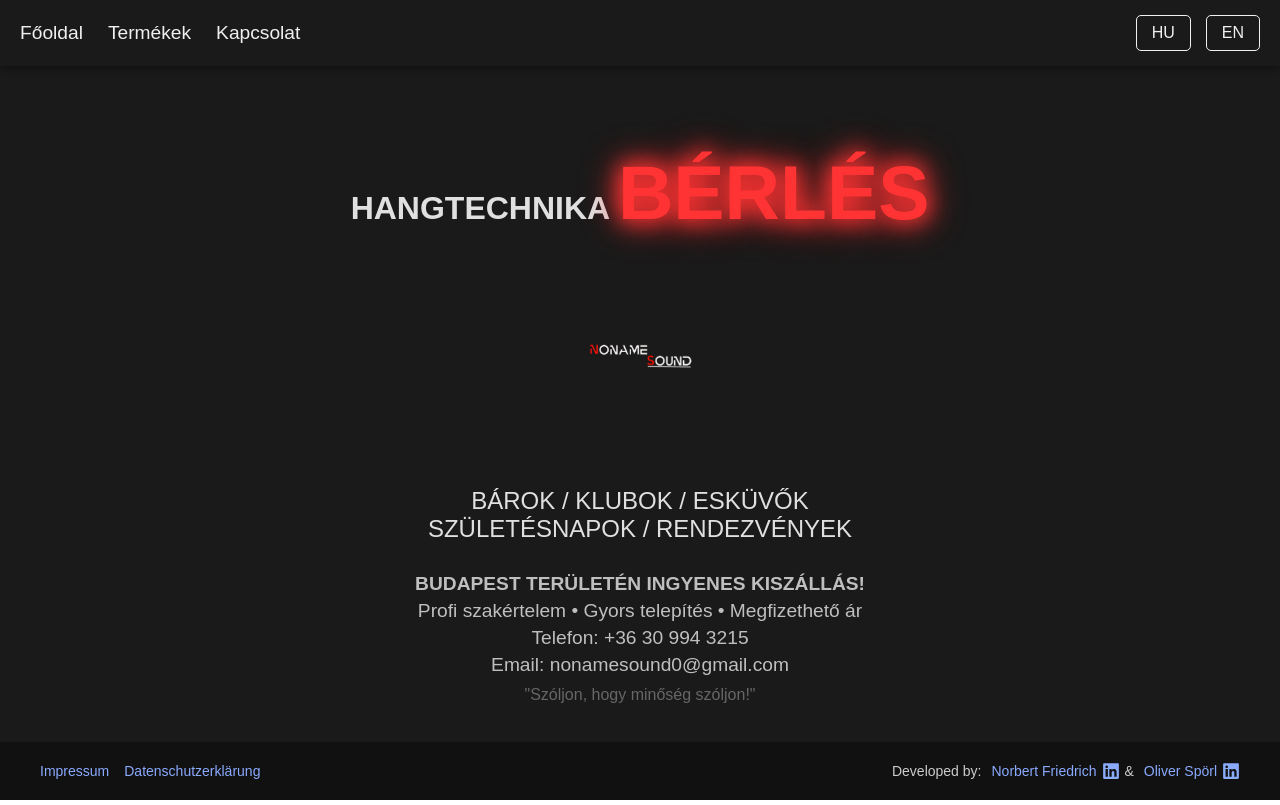
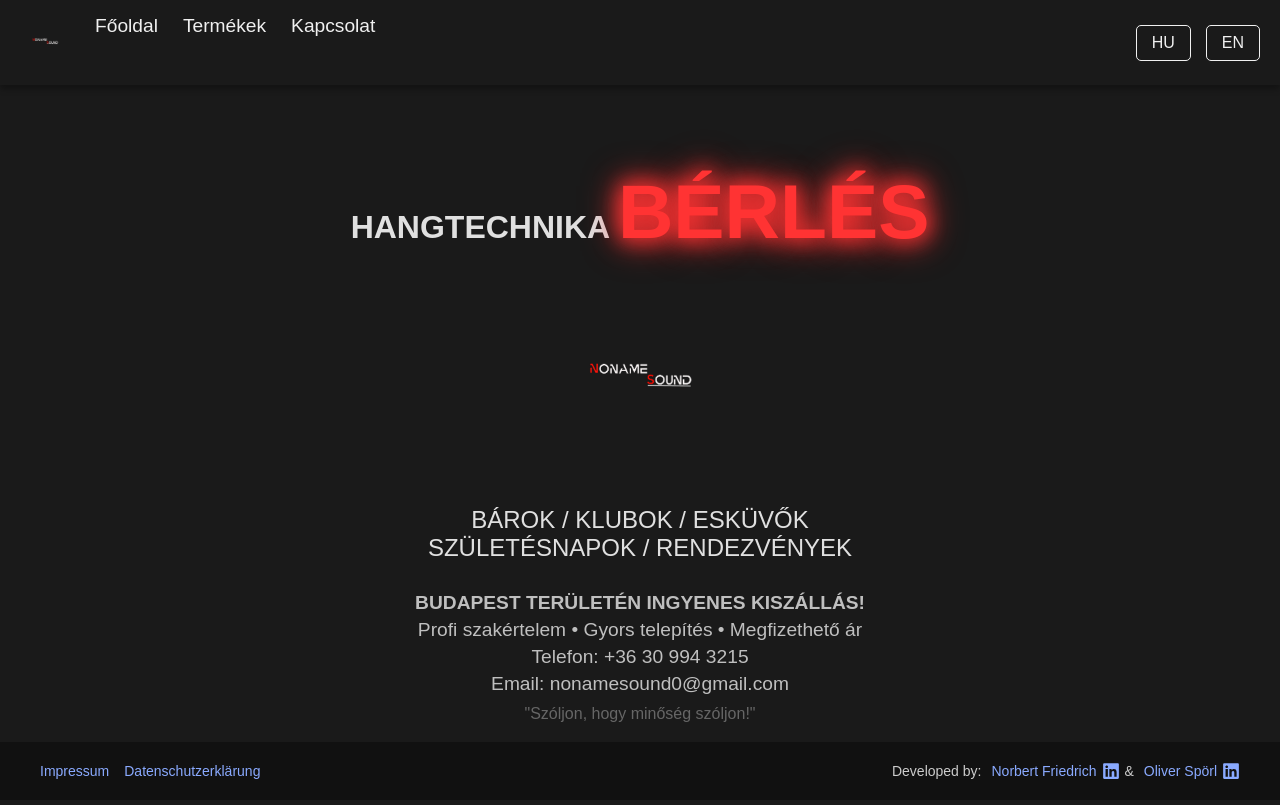
Before and after one commit to indie-projects/project-ungar, a React (Vite) app: page / in a window 1280 px wide. Built offline with nearby package versions, Linux system fonts and the light colour scheme.

Commit message:
Navbar.jsx update: imported new logo and added to Navbar as link to home page

```diff
--- a/src/components/Navbar.jsx
+++ b/src/components/Navbar.jsx
@@ -2,6 +2,7 @@ import React from "react";
 import { Link } from "react-router-dom";
 import styled, { keyframes } from "styled-components";
 // import picture from "../"
+import logo from "../assets/IMG_0106.png";
 
 // Keyframe für sanftes Einblenden des Navbars
 const fadeIn = keyframes`
@@ -75,6 +76,11 @@ const NavLink = styled(Link)`
   }
 `;
 
+const Logo = styled.img`
+  height: 50px;
+  width: auto;
+`;
+
 const LanguageSwitcher = styled.div`
   display: flex;
   gap: 15px;
@@ -103,6 +109,10 @@ const Navbar = ({ currentLanguage, switchLanguage }) => {
     <NavbarContainer>
       <NavLinks>
         <NavLink to="/">
+          <Logo src={logo} alt=" NoName Sound Logo" />{" "}
+          {/* A logó mint kattintható kép */}
+        </NavLink>
+        <NavLink to="/">
           {currentLanguage === "hu" ? "Főoldal" : "Home"}
         </NavLink>
         <NavLink to="/products">
```
Also changed, not shown: src/assets/IMG_0106.png (added).
